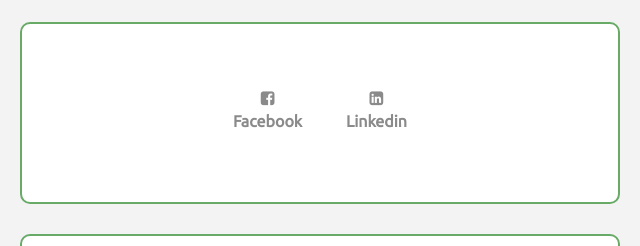
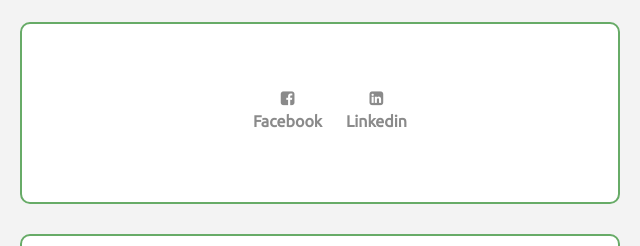
Before and after one commit to brunoerlinger/profile, a plain HTML site: page index.html in a window 1280 px wide. Shown: the part 446-692 px from the top of the page, 320-960 px from the left. Drawn offline with Linux system fonts and the light colour scheme.

Commit message:
my profile page

```diff
--- a/style.css
+++ b/style.css
@@ -82,11 +82,9 @@ a:hover {
 .list-inline > li {
   display: inline-block;
   padding: 20px;
+  padding-left: 0px;
 }
 
-.list-inline {
-  padding-left: 0px;
-}
 
 .list-inline > li > i {
   font-size: 25px;
```
